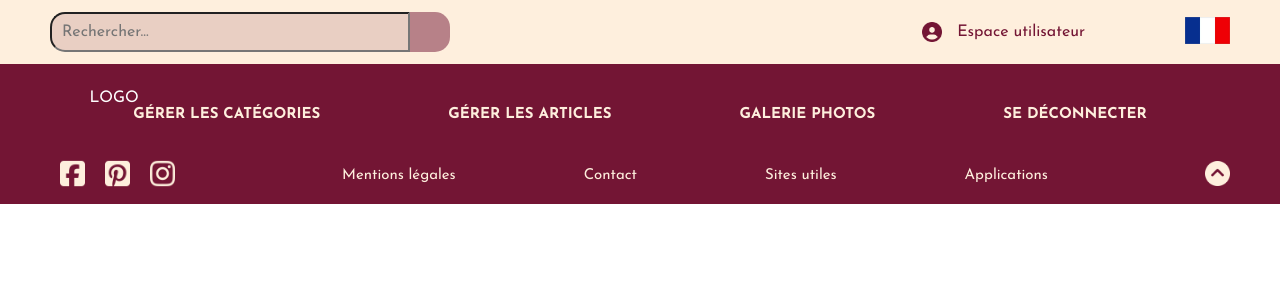
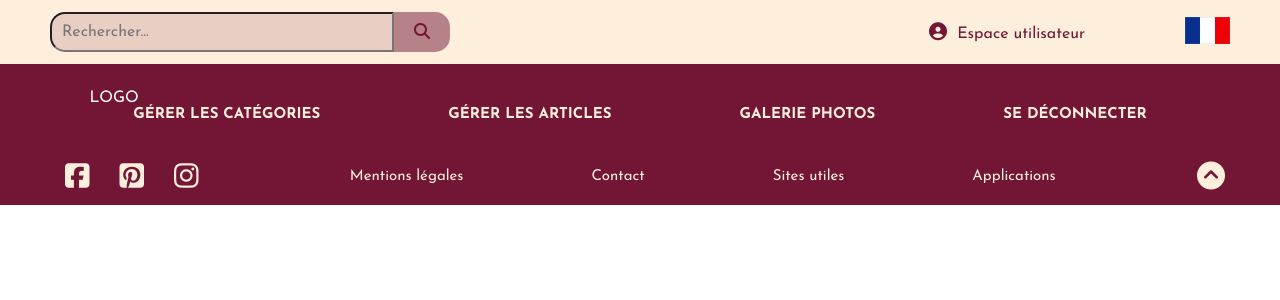
Before and after one commit to sophie-rud/Projet-dwwm-Hello-Bordeaux, a Symfony app: template templates/admin/admin_base.html.twig in a window 1280 px wide. Shown: the top 300 px of the page. Run offline with Twig, Linux system fonts and the light colour scheme; the template is opened without the code that fills it, so the values that code supplies are empty; some libraries are stand-ins or nearby versions.

Commit message:
Modification icons in header & footer

```diff
--- a/public/asset/css/app.css
+++ b/public/asset/css/app.css
@@ -111,13 +111,14 @@
   align-items: center;
   gap: 0%;
 }
-#headerTopBar .rightPart .iconUser {
-  width: 20px;
-  margin-right: 15px;
-}
 #headerTopBar .rightPart a {
   color: #731534;
   margin-right: 100px;
+}
+#headerTopBar .rightPart a .fa-circle-user {
+  color: #731534;
+  font-size: 18px;
+  margin-right: 5px;
 }
 #headerTopBar .rightPart #iconLanguage {
   width: 45px;
@@ -153,7 +154,7 @@
 
 footer {
   background-color: #731534;
-  padding: 12px 50px;
+  padding: 15px 50px;
 }
 footer .footer-nav {
   display: flex;
@@ -181,7 +182,9 @@
   color: #FEEFDD;
 }
 footer .footer-nav .iconFooter {
-  width: 25px;
+  font-size: 28px;
+  color: #FEEFDD;
+  margin: 0 5px;
 }
 
 .banner {
--- a/sass/layout/_footer.scss
+++ b/sass/layout/_footer.scss
@@ -1,6 +1,6 @@
 footer {
   background-color: $claretRed;
-  padding: 12px 50px;
+  padding: 15px 50px;
 
   .footer-nav {
     @include flex($flex-dir: row, $justify: space-between);
@@ -30,7 +30,9 @@
     }
 
     .iconFooter {
-      width: 25px;
+      font-size: 28px;
+      color: $limestone;
+      margin: 0 5px;
     }
   }
 
--- a/templates/admin/admin_base.html.twig
+++ b/templates/admin/admin_base.html.twig
@@ -8,6 +8,7 @@
     <link rel="preconnect" href="https://fonts.googleapis.com">
     <link rel="preconnect" href="https://fonts.gstatic.com" crossorigin>
     <link href="https://fonts.googleapis.com/css2?family=Josefin+Sans:ital,wght@0,100..700;1,100..700&display=swap" rel="stylesheet">
+    <link rel="stylesheet" href="https://cdnjs.cloudflare.com/ajax/libs/font-awesome/6.6.0/css/all.min.css" >
 
     <link href="{{ asset('asset/css/app.css') }}" rel="stylesheet" />
 
@@ -27,9 +28,7 @@
             </div>
 
             <div class="rightPart">
-                <img class="iconUser" src="{{ asset('asset/images/icons/circle-user-solid.png') }}" alt="icon user connection">
-                <a href="{{ path('app_login') }}">Espace utilisateur</a>
-
+                <a href="{{ path('app_login') }}"> <i class="fa-solid fa-circle-user"></i> Espace utilisateur</a>
                 <div id="iconLanguage"> <img src="{{ asset('asset/images/icons/french_flag.jpg') }}" alt="Icon french flag"> </div>
             </div>
         </div>
@@ -72,9 +71,9 @@
     <footer>
         <nav class="footer-nav">
             <ul>
-                <li> <a href="https://www.facebook.com/?locale=fr_FR" target="_blank"> <div class="iconFooter"> <img src="{{ asset('asset/images/icons/icon-facebook.png') }}" alt="icon facebook"> </div> </a> </li>
-                <li> <a href="https://www.pinterest.fr/" target="_blank"> <div class="iconFooter"> <img src="{{ asset('asset/images/icons/icon-pinterest.png') }}" alt="icon pinterest"> </div> </a> </li>
-                <li> <a href="https://www.instagram.com/" target="_blank"> <div class="iconFooter"> <img src="{{ asset('asset/images/icons/icon-instagram.png') }}" alt="icon instagram"> </div> </a> </li>
+                <li> <a href="https://www.facebook.com/?locale=fr_FR" target="_blank"> <i class="fa-brands fa-square-facebook iconFooter"></i> </a> </li>
+                <li> <a href="https://www.pinterest.fr/" target="_blank"> <i class="fa-brands fa-square-pinterest iconFooter"></i> </a> </li>
+                <li> <a href="https://www.instagram.com/" target="_blank"> <i class="fa-brands fa-instagram iconFooter"></i> </a> </li>
             </ul>
             <ul>
                 <li> <a href=""> Mentions légales </a> </li>
@@ -82,7 +81,8 @@
                 <li> <a href=""> Sites utiles </a> </li>
                 <li> <a href=""> Applications </a> </li>
             </ul>
-            <a href="#top"> <div class="iconFooter"> <img src="{{ asset('asset/images/icons/arrow-up-solid.png') }}" alt="arrow-up"> </div> </a>
+
+            <a href="#top"> <i class="fa-solid fa-circle-chevron-up iconFooter"></i></a>
         </nav>
     </footer>
 
```
Also changed, not shown: sass/layout/_header.scss (+7 -6 lines), templates/public/base.html.twig (+5 -6 lines), public/asset/images/icons/arrow-up-solid.png (deleted), public/asset/images/icons/circle-user-solid.png (deleted), public/asset/images/icons/icon-facebook.png (deleted), public/asset/images/icons/icon-instagram.png (deleted), public/asset/images/icons/icon-pinterest.png (deleted), public/asset/images/icons/zoom.png (deleted), 1 other file.
